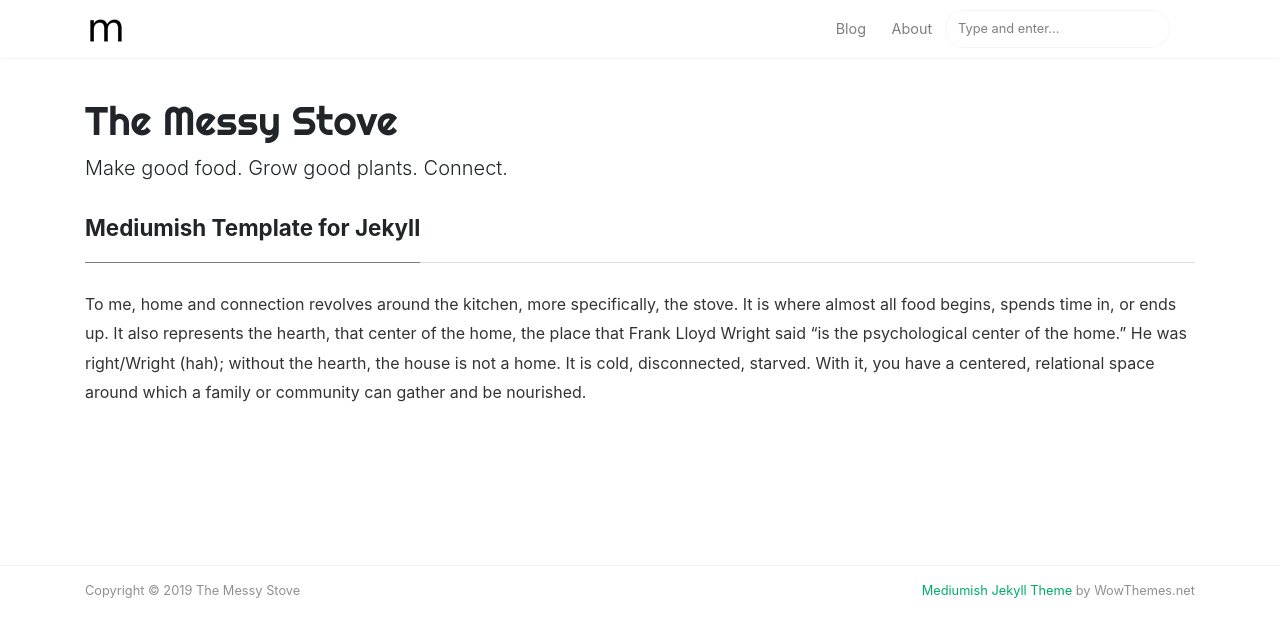
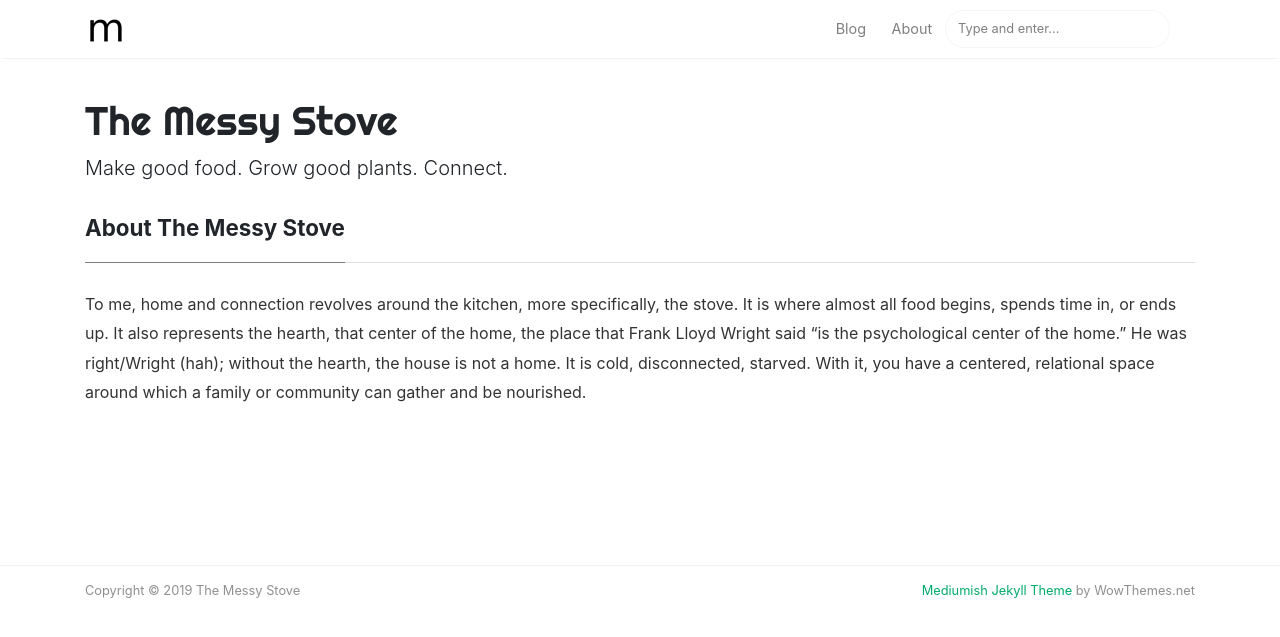
Before and after one commit to pknielski/pknielski.github.io, a Jekyll site: the page built from _pages/about.md, in a window 1280 px wide. Shown: the top 637 px of the page. Built offline with Jekyll 4.4.1, drawn with Linux system fonts in a browser that asks for light colours; nearby versions of some CDN libraries.

Commit message:
Update about.md

```diff
--- a/_pages/about.md
+++ b/_pages/about.md
@@ -1,6 +1,6 @@
 ---
 layout: page
-title: Mediumish Template for Jekyll
+title: About The Messy Stove
 permalink: /about
 comments: false
 published: true
```
